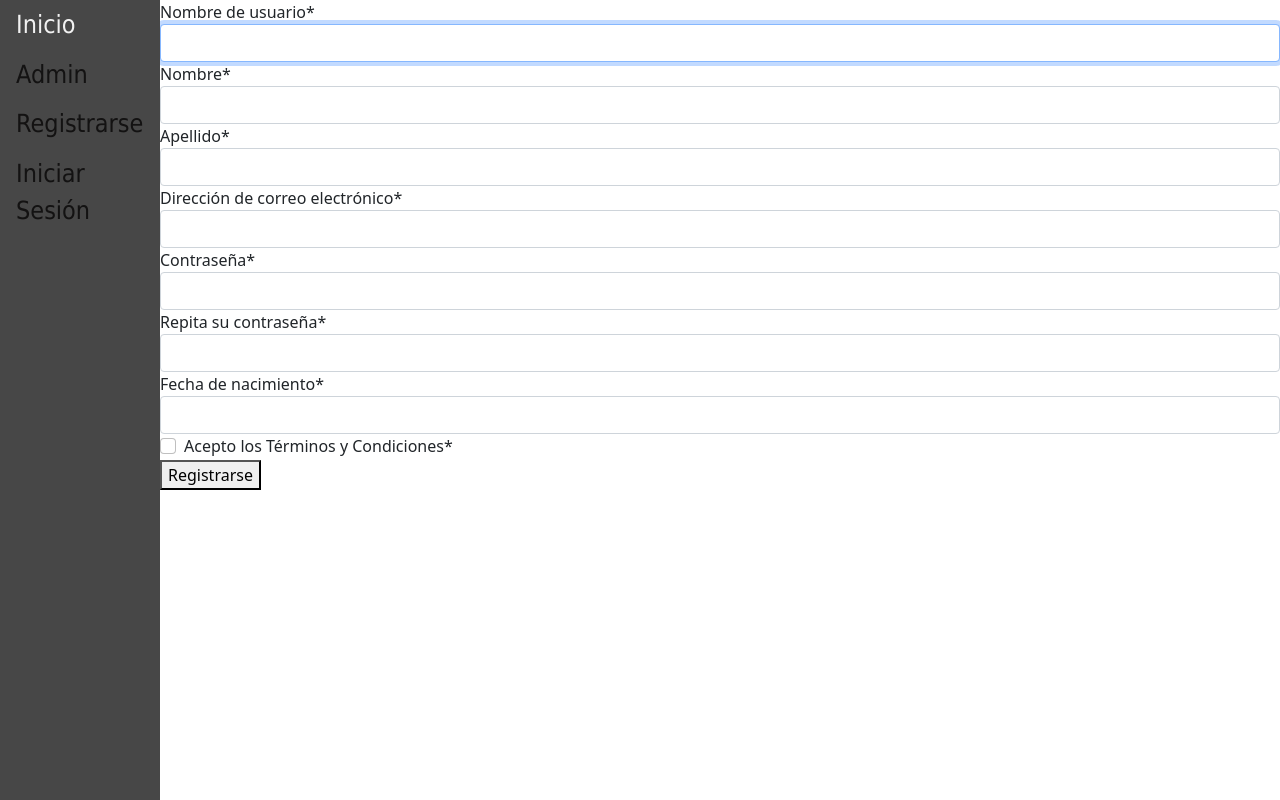
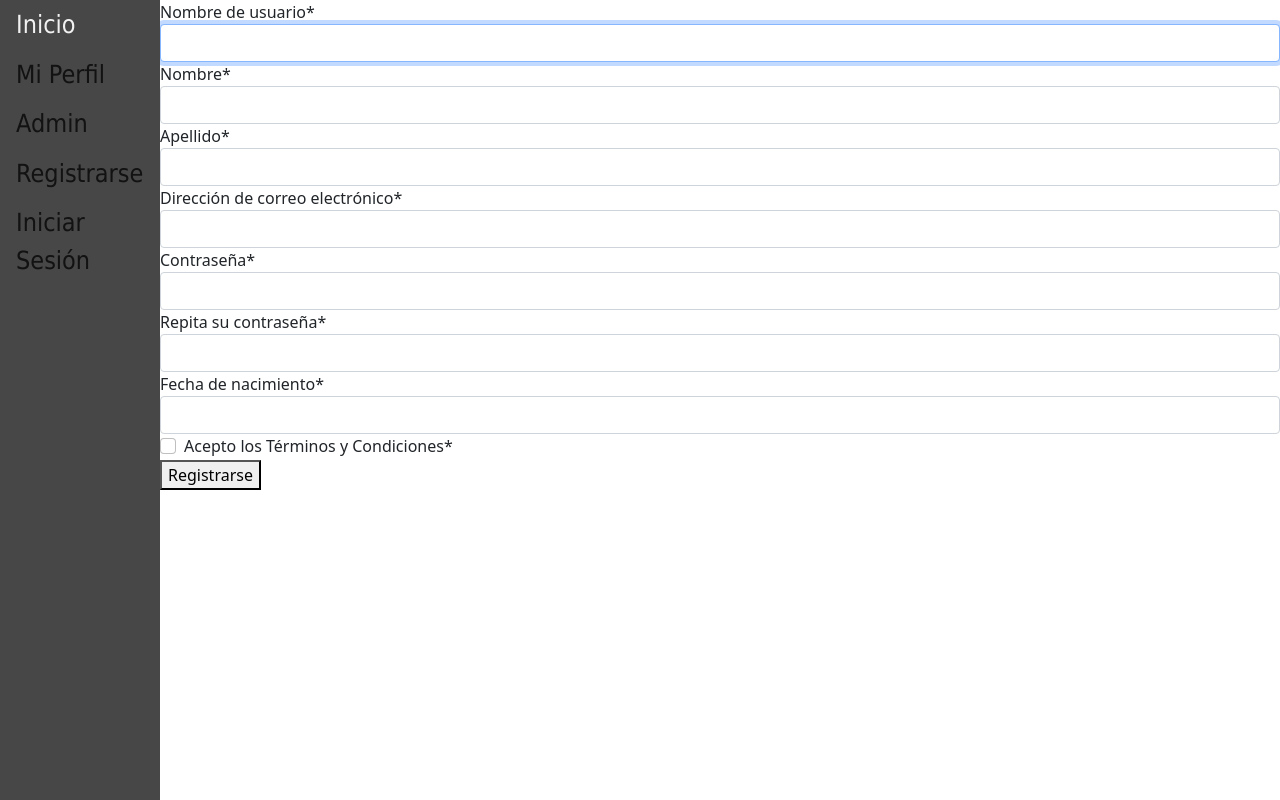
Before and after one commit to tsirigoin/is2-combi19, a Django app: page /accounts/registrarse/ in a window 1280 px wide. Run offline with Django 3.2, Linux system fonts and the light colour scheme; some libraries are stand-ins or nearby versions.

Commit message:
perfil
implementación vacía del perfil

```diff
--- a/pagina/main/templates/main/base.html
+++ b/pagina/main/templates/main/base.html
@@ -44,6 +44,7 @@
 <body>
 	<div class= "sidebar">
 		<a href="/">Inicio</a>
+		<a href="{% url 'perfil'%}">Mi Perfil</a>
 		<a href="/admin">Admin</a>
 		{% if user.is_authenticated %}
 		<a href="/">{{user.username}}</a>
--- a/pagina/main/urls.py
+++ b/pagina/main/urls.py
@@ -6,4 +6,5 @@ urlpatterns = [
     path("", views.home, name="home"),
     path("accounts/registrarse/", regviews.register, name="register"),
     path('accounts/logout/', regviews.logout, name="logout"),
+    path('accounts/perfil/', regviews.perfil, name="perfil"),
 ]
--- a/pagina/users/views.py
+++ b/pagina/users/views.py
@@ -16,3 +16,6 @@ def register(response):
 def logout(response):
 	logoutFunct(response)
 	return render(response,'registration/logout.html')
+
+def perfil(response):
+	return render(response,'users/perfil.html')
```
Also changed, not shown: pagina/users/templates/users/perfil.html (added, +11 -0 lines), pagina/db.sqlite3.
